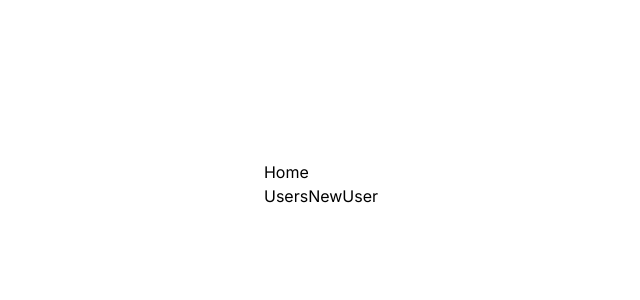
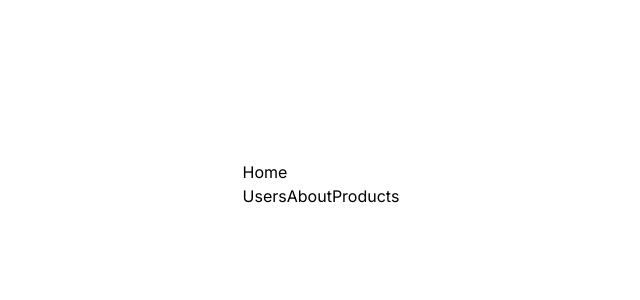
Before and after one commit to guiiffonseca/learning-nextjs-v-14, a Next.js app: page / in a window 1280 px wide. Shown: the top 300 px of the page, without its empty margins (319-959 px from the left). Built offline with nearby package versions, Linux system fonts and the light colour scheme.

Commit message:
Grouping routes

```diff
--- /dev/null
+++ b/app/(group)/about/page.tsx
@@ -0,0 +1,9 @@
+import React from 'react'
+
+const About = () => {
+  return (
+    <div>About</div>
+  )
+}
+
+export default About
--- /dev/null
+++ b/app/(group)/products/page.tsx
@@ -0,0 +1,9 @@
+import React from 'react'
+
+const Products = () => {
+  return (
+    <div>Products</div>
+  )
+}
+
+export default Products
--- a/app/components/NewUser.tsx
+++ b/app/components/AddUser.tsx
@@ -1,7 +1,7 @@
 'use client'
 import { useRouter } from 'next/navigation'
 
-const NewUser = () => {
+const AddUser = () => {
   const router = useRouter();
 
   const handleNewUser = () => {
@@ -13,4 +13,4 @@ const NewUser = () => {
   )
 }
 
-export default NewUser
+export default AddUser
--- a/app/page.tsx
+++ b/app/page.tsx
@@ -1,12 +1,13 @@
 import Link from 'next/link'
-import NewUser from './components/NewUser';
+import NewUser from './components/AddUser';
 
 export default function Home() {
   return (
     <main>
       <h1>Home</h1>
       <Link href='/users'>Users</Link>
-      <NewUser />
+      <Link href='/about'>About</Link>
+      <Link href='/products'>Products</Link>
     </main>
   )
 }
--- a/app/users/page.tsx
+++ b/app/users/page.tsx
@@ -1,8 +1,12 @@
 import React from 'react'
+import AddUser from '../components/AddUser'
 
 const UsersPage = () => {
   return (
-    <div>UsersPage</div>
+    <div>
+      <h1>Users</h1>
+      <AddUser />
+    </div>
   )
 }
 
```
Also changed, not shown: tsconfig.json (+18 -4 lines).
